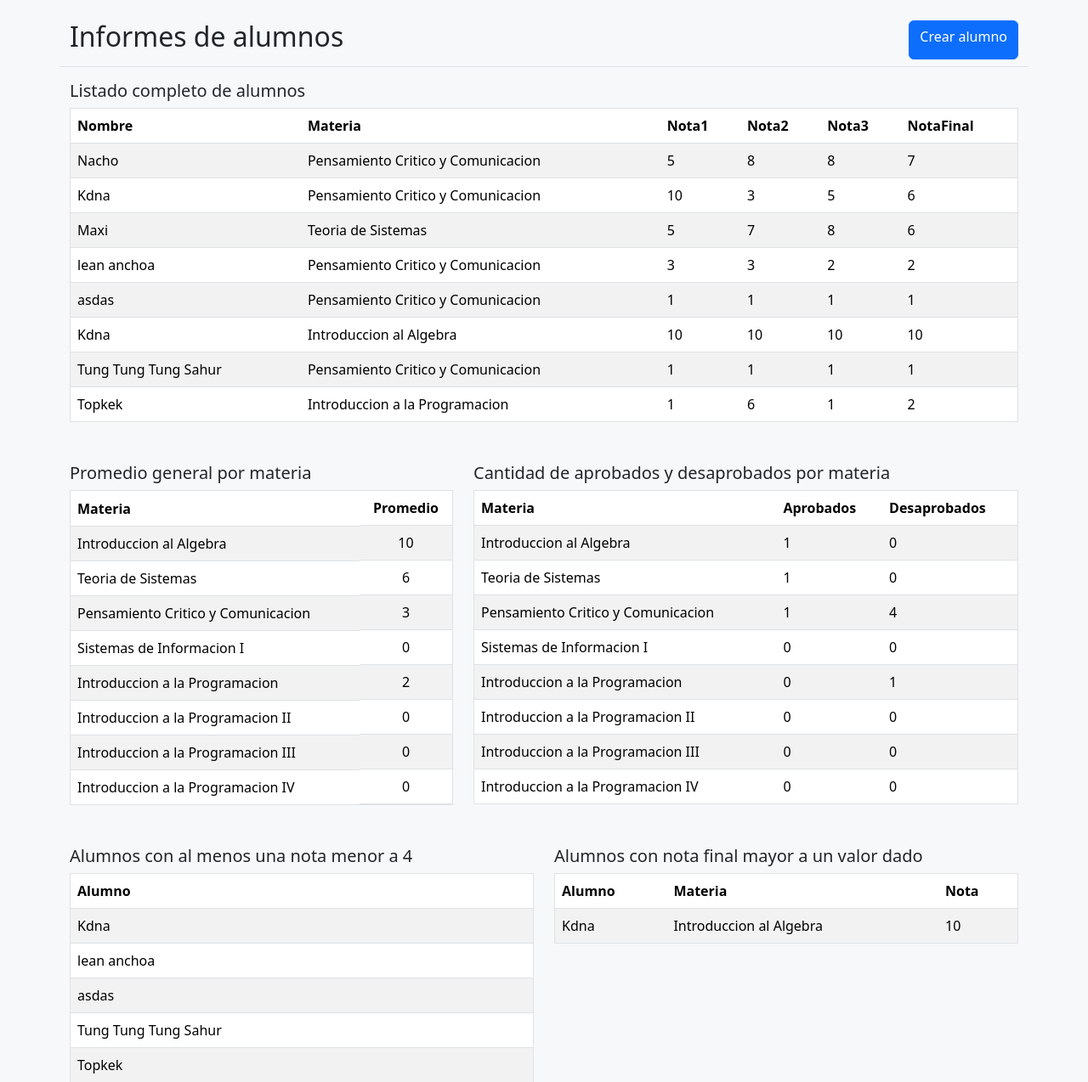
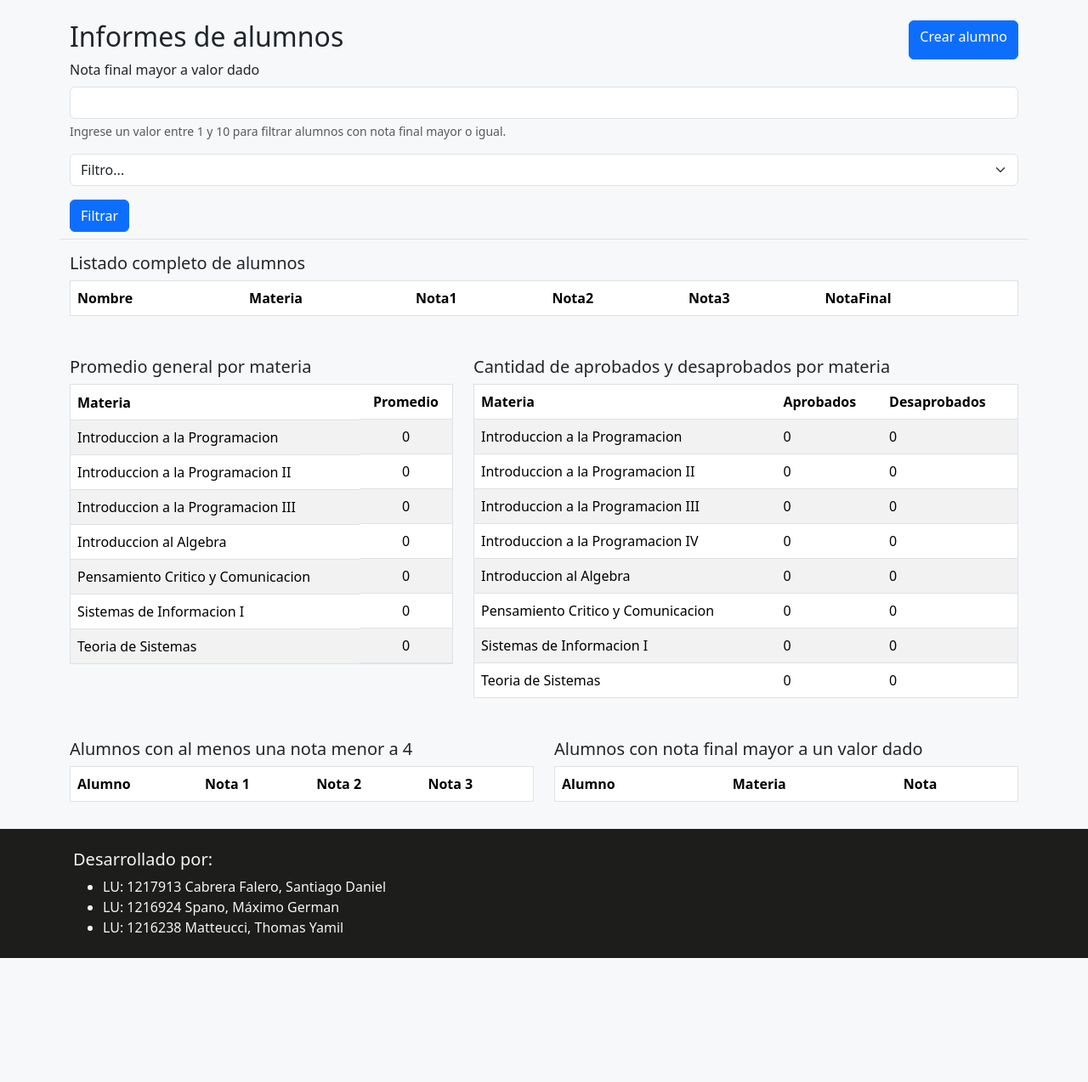
Before and after one commit to Kdna-dev/Proyecto-final-introduccion-programacion, a Flask app: page / in a window 1280 px wide. Shown: the part 104-1378 px from the top of the page at 85% size. After the commit the page ends 1232 px from the top, so only its background shows below. Run offline with Flask 3, Linux system fonts and the light colour scheme; lists and menus that the app fills with data are empty.

Commit message:
#Ajustes Finales - Separacion en archivos - Agrego selection sort - Merge filtro creado por Thomas y Maxi - Correccion de errores de sintaxis

```diff
--- a/app.py
+++ b/app.py
@@ -1,112 +1,88 @@
 from flask import Flask, render_template, request, redirect
+from utils.csv_utils import leer_csv
+from utils.sort_utils import ordenar_por_nota_final, ordenar_materias_por_nombre, ordenar_por_nombre_y_nota, \
+    ordenar_por_nombre
+from gestion_alumnos import aprobados_desaprobados_por_materia, \
+    alumnos_con_nota_final_mayor_por_materia, alumnos_con_materias_para_recursar, \
+    calcular_promedio_general_materia, alumnos_con_una_nota_menor_a
+
 import csv
+app = Flask(__name__)
+@app.route('/', methods=['GET', 'POST'])
+def informe():
 
-app = Flask(__name__)
-
-def leer_csv(archivo) -> list[list[str]]:
-    with open(archivo, newline='') as csvfile:
-        rows = []
-        reader = csv.reader(csvfile, delimiter='|', quotechar=',')
-        for i, row in enumerate(reader):
-            if i != 0:
-                rows.append(row[0].split(','))
-    return rows
-
-def promedio_general_materia(detalle_alumnos, materias) -> list[int, int]:
-    cantidad_alumnos_materia = []
-    acumulador_notas_materia = []
-    promedio_general_materia = []
-
-    for n in enumerate(materias):
-        cantidad_alumnos_materia.append(0)
-        acumulador_notas_materia.append(0)
-        promedio_general_materia.append(0)
-
-
-    for n in enumerate(detalle_alumnos):
-        cantidad_alumnos_materia[int(n[1][1]) - 1] += 1
-        acumulador_notas_materia[int(n[1][1]) - 1] += int(n[1][5])
-
-    for n in enumerate(materias):
-        if cantidad_alumnos_materia[n[0] - 1] != 0:
-            promedio = acumulador_notas_materia[n[0] - 1] // cantidad_alumnos_materia[n[0] - 1]
-            promedio_general_materia[n[0] - 1] = [n[0], promedio]
-        else:
-            promedio_general_materia[n[0] - 1] = [n[0], 0]
-
-    return promedio_general_materia
-
-def alumnos_con_nota_final_mayor_a(detalle_alumnos, nota=4) -> list[list[str]]:
-    lambda_mayor = lambda x: True if int(x[1][5]) >= nota else False
-    alumnos_filtrados = []
-    for n in enumerate(detalle_alumnos):
-        if lambda_mayor(n):
-            alumnos_filtrados.append(n)
-    return alumnos_filtrados
-
-def alumno_aprobo(detalle_alumno) -> bool:
-    return (int(detalle_alumno[2]) >= 4 and int(detalle_alumno[3]) >= 4 and int(detalle_alumno[4]) >= 4)
-
-def aprobados_desaprobados_por_materia(detalle_alumnos, materias) -> list[list[int]]:
-    reporte_por_materia = []
-    for materia in materias:
-        reporte_por_materia.append([materia[0], 0, 0])
-
-    for alumno in detalle_alumnos:
-        if alumno_aprobo(alumno):
-            reporte_por_materia[int(alumno[1]) - 1][1] += 1
-        else:
-            reporte_por_materia[int(alumno[1]) - 1][2] += 1
-
-    return reporte_por_materia
-
-def existe_alumno_en_la_lista(lista:str, alumno:str) -> bool:
-    for n in lista:
-        if n == alumno:
-            return True
-    return False
-
-def alumnos_con_materias_para_recursar(detalle_alumnos) -> list[str]:
-    lista = []
-    for alumno in detalle_alumnos:
-        if not alumno_aprobo(alumno) and not existe_alumno_en_la_lista(lista, alumno[0]):
-            lista.append(alumno[0])
-    return lista
-
-def ordenar_por_nombre(detalle_alumnos):
-    return detalle_alumnos
-
-def alumnos_con_nota_final_mayor_por_materia(detalle_alumnos, nota):
-    lista =[]
-    for alumno in detalle_alumnos:
-        if int(alumno[5]) >= nota:
-            lista.append([alumno[0], alumno[1], alumno[5]])
-    return lista
-
-@app.route('/', methods=['GET'])
-def informe():
+    orden = request.form.get('filtro', 'nombre')  # 'nombre', 'nota' o 'materia'
     materias = leer_csv('materias.csv')
     detalle_alumnos = leer_csv('calificaciones.csv')
 
-    promedio_por_materia = promedio_general_materia(detalle_alumnos, materias)
-
-    alumnos_con_nota_mayor = alumnos_con_nota_final_mayor_a(detalle_alumnos, nota=4)
-    alumnos_con_nota_mayor_ordenados = ordenar_por_nombre(alumnos_con_nota_mayor)
-
-    cantidad_aprobados_desaprobados = aprobados_desaprobados_por_materia(detalle_alumnos, materias)
+    if request.method == 'POST':
+        nota_minima = int(request.form.get("nota_minima")) if request.form.get("nota_minima").isdigit() else 0
+        alumnos_promocionados_por_materia = alumnos_con_nota_final_mayor_por_materia(detalle_alumnos, nota_minima)
+    else:
+        alumnos_promocionados_por_materia = alumnos_con_nota_final_mayor_por_materia(detalle_alumnos, nota=8)
 
     alumnos_que_recursan_materias = alumnos_con_materias_para_recursar(detalle_alumnos)
 
-    alumnos_promocionados_por_materia = alumnos_con_nota_final_mayor_por_materia(detalle_alumnos, nota=8)
+    #Ordenamientos generales
+    if orden == 'nombre':
+        detalle_ordenado = ordenar_por_nombre_y_nota(detalle_alumnos.copy())
+    elif orden == 'nota':
+        detalle_ordenado = ordenar_por_nota_final(detalle_alumnos.copy())
+    elif orden == 'materia':
+        materias_ordenadas = ordenar_materias_por_nombre(materias.copy())
+        detalle_ordenado = []
+        for materia in materias_ordenadas:
+            for alumno in detalle_alumnos:
+                if materias[int(alumno[1]) - 1][1] == materia[1]:
+                    detalle_ordenado.append(alumno)
+    else:
+        detalle_ordenado = detalle_alumnos.copy()
+        # Reordenar promedio_por_materia por nombre de materia
+    promedio_por_materia= calcular_promedio_general_materia(detalle_alumnos, materias)
+    promedio_ordenado = []
+    materias_ordenadas = ordenar_materias_por_nombre(materias.copy())
 
-    return render_template('informe.html',
-                           detalle_alumnos=detalle_alumnos,
-                           promedio_por_materia=promedio_por_materia,
-                           alumnos_con_nota_mayor=alumnos_con_nota_mayor_ordenados,
-                           cantidad_aprobados_desaprobados=cantidad_aprobados_desaprobados,
-                           alumnos_que_recursan_materias=alumnos_que_recursan_materias,
-                           alumnos_promocionados_por_materia=alumnos_promocionados_por_materia,
-                           materias=materias)
+    for materia in materias_ordenadas:
+        id_materia = int(materia[0])
+        for promedio in promedio_por_materia:
+            if promedio[0] == id_materia:
+                promedio_ordenado.append(promedio)
+                break
+    # Cantidad aprobados y desaprobados por materia (orden por ID original)
+    cantidad_aprobados_desaprobados = aprobados_desaprobados_por_materia(detalle_alumnos, materias)
+
+    # Reordenar lista de aprobados/desaprobados según nombre de materia
+    cantidad_ordenada = []
+    materias_ordenadas = ordenar_materias_por_nombre(materias.copy())
+
+    for materia in materias_ordenadas:
+        id_materia = int(materia[0])
+        for item in cantidad_aprobados_desaprobados:
+            if int(item[0]) == id_materia:
+                cantidad_ordenada.append(item)
+                break
+
+
+
+    alumnos_una_nota_menor = alumnos_con_una_nota_menor_a(detalle_alumnos)
+    alumnos_una_nota_menor_ordenados = ordenar_por_nombre(alumnos_una_nota_menor)
+    alumnos_ordenados_combinado = ordenar_por_nombre_y_nota(detalle_alumnos.copy())
+    cantidad_aprobados_desaprobados = cantidad_ordenada
+
+    return render_template(
+    'informe.html',
+    materias=materias,
+    detalle_alumnos=detalle_ordenado,
+    promedio_por_materia=promedio_ordenado,
+    cantidad_aprobados_desaprobados=cantidad_aprobados_desaprobados,
+    alumnos_que_recursan_materias=alumnos_que_recursan_materias,
+    alumnos_ordenados_combinado=alumnos_ordenados_combinado,
+    alumnos_promocionados_por_materia=alumnos_promocionados_por_materia,
+    orden=orden,
+    alumnos_una_nota_menor_ordenados=alumnos_una_nota_menor_ordenados
+
+)
+
 
 
 @app.route('/crear_alumno', methods=['POST', 'GET'])
@@ -120,12 +96,12 @@ def crear_alumno():
         nota2 = int(request.form.get("nota2"))
         nota3 = int(request.form.get("nota3"))
 
-        notaPromedio = (nota1 + nota2 + nota3) // 3
+        nota_promedio = (nota1 + nota2 + nota3) // 3
 
-        nuevoAlumno = [nombre, materia, nota1, nota2, nota3, notaPromedio]
+        nuevo_alumno = [nombre, materia, nota1, nota2, nota3, nota_promedio]
         with open("calificaciones.csv", 'a', newline='') as csvfile:
             writer = csv.writer(csvfile)
-            writer.writerow(nuevoAlumno)
+            writer.writerow(nuevo_alumno)
 
         return redirect("/")
     else:
--- a/templates/componentes.html.jinja
+++ b/templates/componentes.html.jinja
@@ -7,3 +7,38 @@
         {{ texto }}
     </a>
 {% endmacro %}
+
+{% macro btn_post(texto, clases='btn btn-primary') %}
+    <button type="submit" class="{{ clases }}">{{ texto }}</button>
+{% endmacro %}
+
+{% macro selectbox_list(placeholder, name, list, icono=None, clases='btn btn-primary') %}
+    <select style="text-transform: capitalize" class="form-select" name="{{ name }}" id="">
+        <option value="-1" selected disabled>{{ placeholder }}</option>
+        {% for item in list %}
+            <option value="{{ item }}">{{ item }}</option>
+        {% endfor %}
+    </select>
+{#<div class="dropdown">#}
+{#  <button class="btn btn-secondary dropdown-toggle" type="button" id="dropdownMenuButton" data-bs-toggle="dropdown" aria-expanded="false">#}
+{#    Filtro#}
+{#  </button>#}
+{#  <ul class="dropdown-menu" aria-labelledby="dropdownMenuButton">#}
+{#    <li>#}
+{#      <a class="dropdown-item {% if orden_actual == 'nombre' %}active{% endif %}" href="{{ url_for('informe', orden='nombre') }}">#}
+{#        Ordenar por Nombre#}
+{#      </a>#}
+{#    </li>#}
+{#    <li>#}
+{#      <a class="dropdown-item {% if orden_actual == 'nota' %}active{% endif %}" href="{{ url_for('informe', orden='nota') }}">#}
+{#        Ordenar por Nota Final#}
+{#      </a>#}
+{#    </li>#}
+{#    <li>#}
+{#      <a class="dropdown-item {% if orden_actual == 'materia' %}active{% endif %}" href="{{ url_for('informe', orden='materia') }}">#}
+{#        Ordenar por Materia#}
+{#      </a>#}
+{#    </li>#}
+{#  </ul>#}
+{#</div>#}
+{% endmacro %}
--- a/templates/crear_alumno.html
+++ b/templates/crear_alumno.html
@@ -49,7 +49,7 @@
                         </select>
                         <label for="nota3">Nota final</label>
                     </div>
-                    <button type="submit" class="btn btn-primary">Guardar</button>
+                    {{ comp.btn_post('Guardar') }}
                 </form>
             </div>
         </section>
--- a/templates/informe.html
+++ b/templates/informe.html
@@ -1,5 +1,11 @@
 {% extends "layout.html" %}
-{% block title %}Informe de Alumnos{% endblock %}
+{% import "componentes.html.jinja" as comp %}
+
+
+{% block title %}
+    Informe de Alumnos
+{% endblock %}
+
 {% block content %}
     <div class="container">
         <section class="row pt-4 pb-2 border-bottom">
@@ -9,18 +15,31 @@
             <div class="col-3 d-flex justify-content-end">
                 {{ comp.btn_link('Crear alumno', 'crear_alumno') }}
             </div>
+            <form action="/" method="post">
+                <div class="mb-3">
+                  <label for="nota_minima" class="form-label">Nota final mayor a valor dado</label>
+                  <input type="number" class="form-control" id="nota_minima" name="nota_minima" min="1" max="10" value="">
+                  <div id="nota_minima_help" class="form-text">Ingrese un valor entre 1 y 10 para filtrar alumnos con nota final mayor o igual.</div>
+                </div>
+                <div class="mb-3">
+                    {{ comp.selectbox_list('Filtro...', 'filtro', ['nombre', 'nota', 'materia']) }}
+                </div>
+                {{ comp.btn_post('Filtrar') }}
+            </form>
         </section>
         <section class="row py-3">
             <div class="col-12">
                 <h5 class="titulo-seccion">Listado completo de alumnos</h5>
                 <table class="table table-striped">
                     <thead>
+                        <tr>
                             <th>Nombre</th>
                             <th>Materia</th>
                             <th>Nota1</th>
                             <th>Nota2</th>
                             <th>Nota3</th>
                             <th>NotaFinal</th>
+                        </tr>
                     </thead>
                     <tbody>
                         {% for alumno in detalle_alumnos %}
@@ -36,14 +55,18 @@
                     </tbody>
                 </table>
             </div>
+	    <div class="container">
+</div>
         </section>
         <section class="row py-3">
             <div class="col-sm-5">
                 <h5 class="titulo-seccion">Promedio general por materia</h5>
                 <table class="table table-striped">
                     <thead>
+                        <tr>
                             <th>Materia</th>
                             <th class="d-flex justify-content-center">Promedio</th>
+                        </tr>
                     </thead>
                     <tbody>
                         {% for promedio in promedio_por_materia %}
@@ -59,9 +82,11 @@
                 <h5 class="titulo-seccion">Cantidad de aprobados y desaprobados por materia</h5>
                 <table class="table table-striped">
                     <thead>
+                        <tr>
                             <th>Materia</th>
                             <th>Aprobados</th>
                             <th>Desaprobados</th>
+                        </tr>
                     </thead>
                     <tbody>
                         {% for reporte in cantidad_aprobados_desaprobados %}
@@ -80,12 +105,32 @@
                 <h5 class="titulo-seccion">Alumnos con al menos una nota menor a 4</h5>
                 <table class="table table-striped">
                     <thead>
+                        <tr>
                             <th>Alumno</th>
+                            <th>Nota 1</th>
+                            <th>Nota 2</th>
+                            <th>Nota 3</th>
+                        </tr>
                     </thead>
                     <tbody>
-                        {% for alumno in alumnos_que_recursan_materias %}
+                        {% for alumno in alumnos_una_nota_menor_ordenados %}
                             <tr>
-                                <td>{{ alumno }}</td>
+                                <td>{{ alumno[0] }}</td>
+                                {% if alumno[2]|int < 4 %}
+                                    <td style="color: red;">{{ alumno[2] }}</td>
+                                {% else %}
+                                    <td>{{ alumno[2] }}</td>
+                                {% endif %}
+                                {% if alumno[3]|int < 4 %}
+                                    <td style="color: red;">{{ alumno[3] }}</td>
+                                {% else %}
+                                    <td>{{ alumno[3] }}</td>
+                                {% endif %}
+                                {% if alumno[4]|int < 4 %}
+                                    <td style="color: red;">{{ alumno[4] }}</td>
+                                {% else %}
+                                    <td>{{ alumno[4] }}</td>
+                                {% endif %}
                             </tr>
                         {% endfor %}
                     </tbody>
@@ -95,9 +140,11 @@
                 <h5 class="titulo-seccion">Alumnos con nota final mayor a un valor dado</h5>
                 <table class="table table-striped">
                     <thead>
+                        <tr>
                             <th>Alumno</th>
                             <th>Materia</th>
                             <th>Nota</th>
+                        </tr>
                     </thead>
                     <tbody>
                         {% for reporte in alumnos_promocionados_por_materia %}
--- a/templates/layout.html
+++ b/templates/layout.html
@@ -1,6 +1,6 @@
 {% import "componentes.html.jinja" as comp %}
 <!DOCTYPE html>
-<html>
+<html lang="ES">
 <head>
     <title>{% block title %}{% endblock %}</title>
     <link href="https://cdn.jsdelivr.net/npm/bootstrap@5.3.6/dist/css/bootstrap.min.css" rel="stylesheet" integrity="sha384-4Q6Gf2aSP4eDXB8Miphtr37CMZZQ5oXLH2yaXMJ2w8e2ZtHTl7GptT4jmndRuHDT" crossorigin="anonymous">
```
Also changed, not shown: calificaciones.csv (+0 -8 lines), gestion_alumnos.py (added, +74 -0 lines), utils/csv_utils.py (added, +11 -0 lines), utils/sort_utils.py (added, +58 -0 lines). Lines whose indentation alone changed are shown as unchanged.
